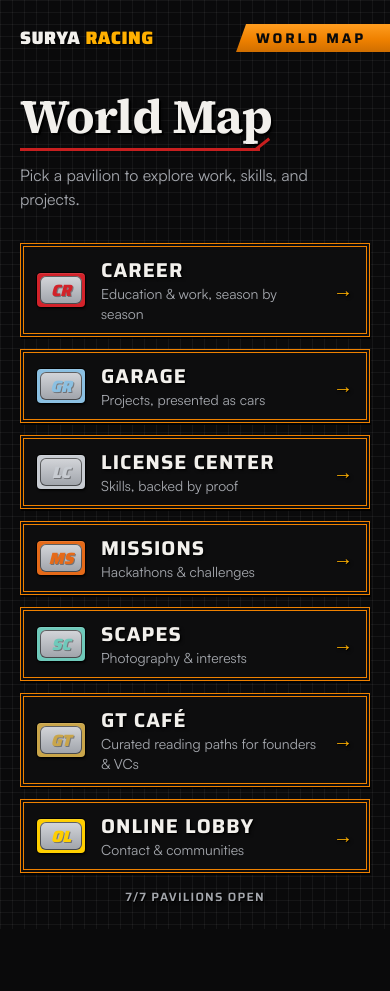
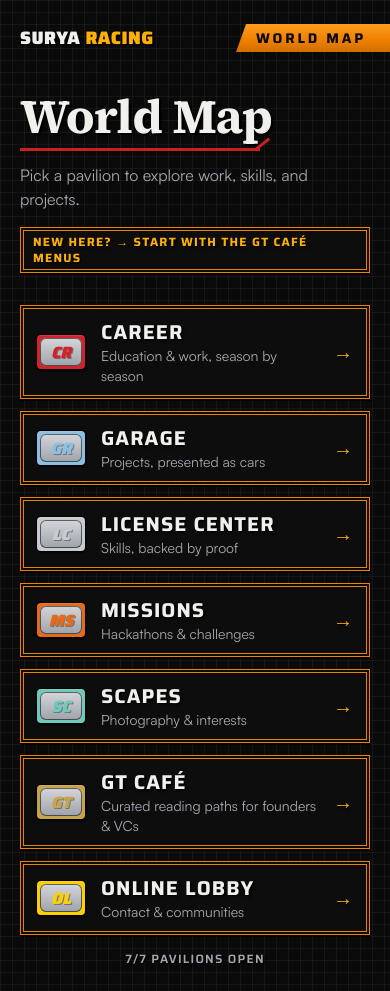
Before and after one commit to Nxver-GitHub/surya-portfolio, a Next.js app: page / in a window 390 px wide. Before the commit the page ends 929 px from the top, so only its background shows below. Built offline with nearby package versions, Linux system fonts and the light colour scheme.

Commit message:
feat: cold-visitor start-here plate on the home page
Add a small utility plate link under the World Map subtitle pointing
first-time visitors to the GT Cafe's curated reading paths, sized like
the existing plate buttons (e.g. garage car list "View replay" link)
rather than a hero CTA.

```diff
--- a/src/app/page.tsx
+++ b/src/app/page.tsx
@@ -1,3 +1,4 @@
+import Link from "next/link";
 import { BootSequence } from "@/components/boot/BootSequence";
 import { GtCrumb, GtTitle } from "@/components/gt/GtChrome";
 import { CircuitMap } from "@/components/world-map/CircuitMap";
@@ -18,9 +19,15 @@ export default function Home() {
       <main className="flex flex-1 flex-col">
         <div className="mt-10 md:mt-12">
           <GtTitle>World Map</GtTitle>
-          <p className="mt-3 mb-8 text-base text-silver md:mb-10">
+          <p className="mt-3 text-base text-silver">
             Pick a pavilion to explore work, skills, and projects.
           </p>
+          <Link
+            href="/cafe"
+            className="plate ts-hard mt-4 mb-8 inline-block px-3 py-1.5 font-display text-xs font-bold tracking-widest text-gt-bright uppercase outline-none hover:text-chrome focus-visible:ring-2 focus-visible:ring-gt-bright md:mb-10"
+          >
+            New here? → Start with the GT Café menus
+          </Link>
         </div>
 
         {/* Desktop: circuit map. Mobile: plate-button menu. */}
```
